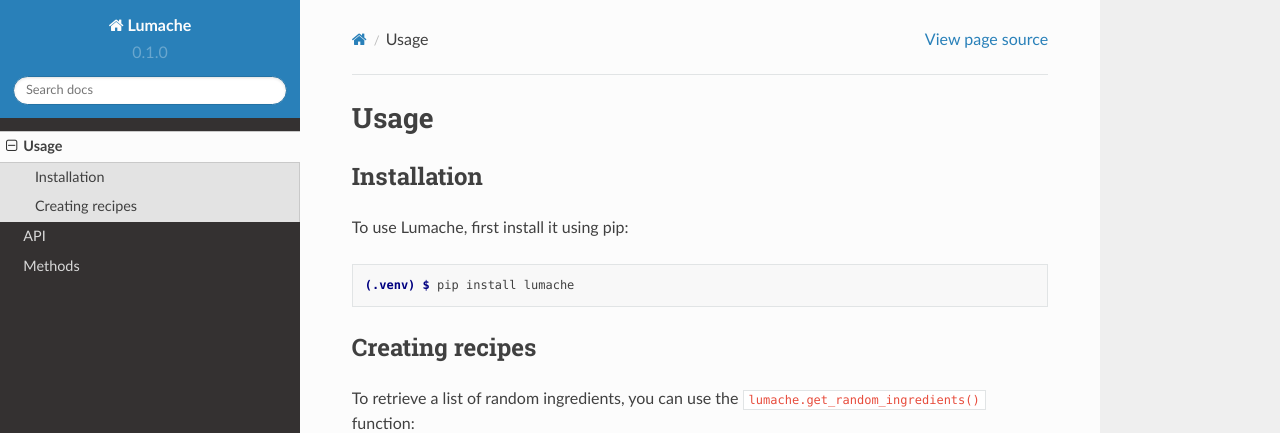
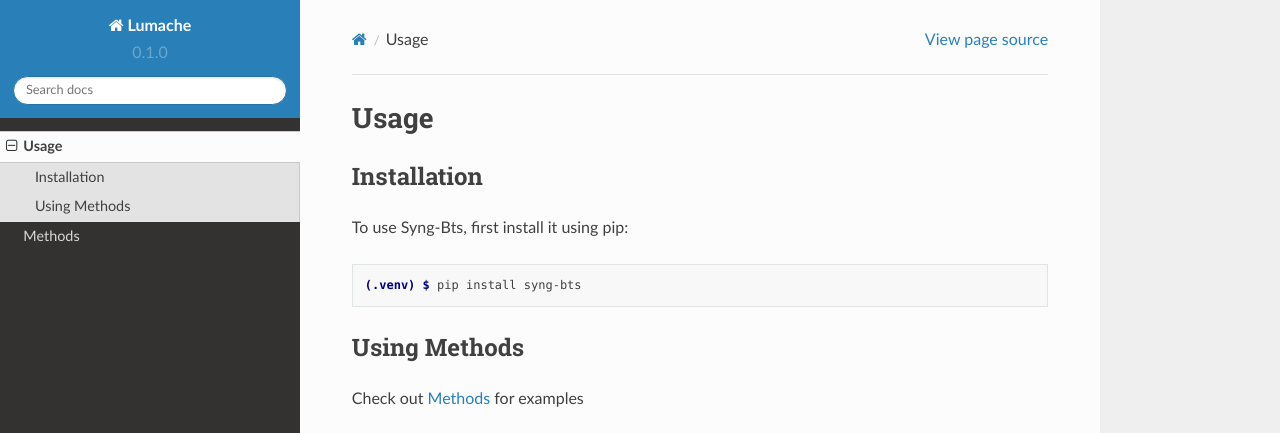
Before and after one commit to kxu1224/rtd-tutorial, a Sphinx documentation site: the page built from docs/source/usage.rst, in a window 1280 px wide and 1095 px high. Shown: the top 433 px of the window. Built offline with Sphinx 7.4.7 and the Read the Docs theme 2.0.0, drawn with Linux system fonts in a browser that asks for light colours; some of the changed text lies outside the part shown.

Commit message:
full page

```diff
--- a/docs/source/usage.rst
+++ b/docs/source/usage.rst
@@ -6,28 +6,13 @@ Usage
 Installation
 ------------
 
-To use Lumache, first install it using pip:
+To use Syng-Bts, first install it using pip:
 
 .. code-block:: console
 
-   (.venv) $ pip install lumache
+   (.venv) $ pip install syng-bts
 
-Creating recipes
-----------------
+Using Methods
+-------------
 
-To retrieve a list of random ingredients,
-you can use the ``lumache.get_random_ingredients()`` function:
-
-.. autofunction:: lumache.get_random_ingredients
-
-The ``kind`` parameter should be either ``"meat"``, ``"fish"``,
-or ``"veggies"``. Otherwise, :py:func:`lumache.get_random_ingredients`
-will raise an exception.
-
-.. autoexception:: lumache.InvalidKindError
-
-For example:
-
->>> import lumache
->>> lumache.get_random_ingredients()
-['shells', 'gorgonzola', 'parsley']
+Check out :doc:`methods` for examples
```
Also changed, not shown: docs/source/index.rst (+2 -6 lines).
